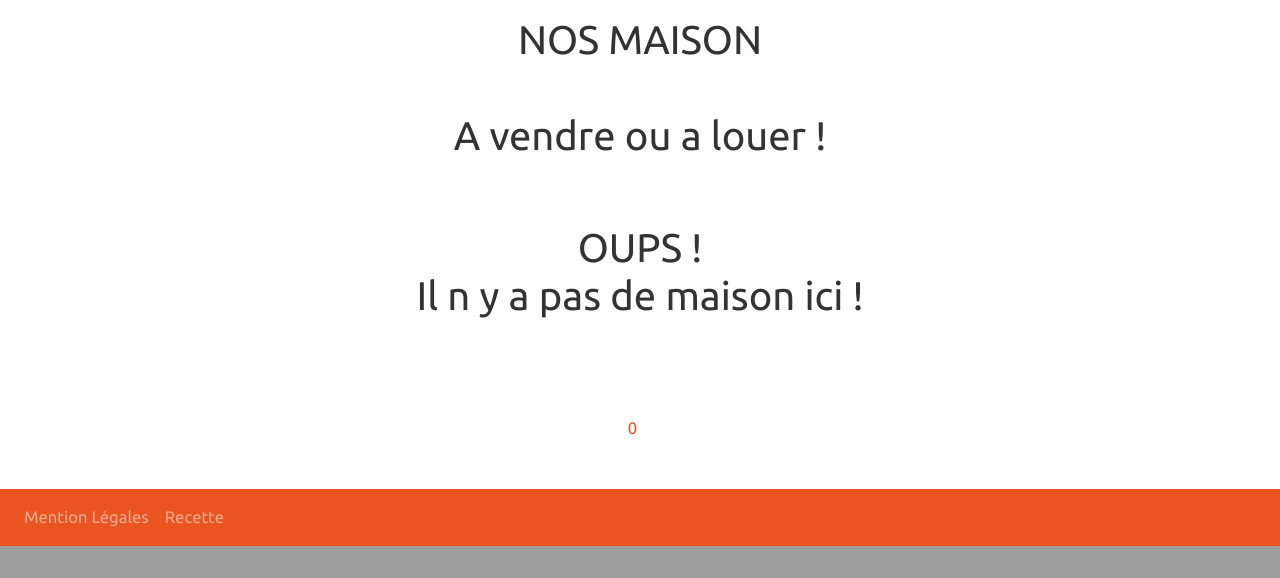
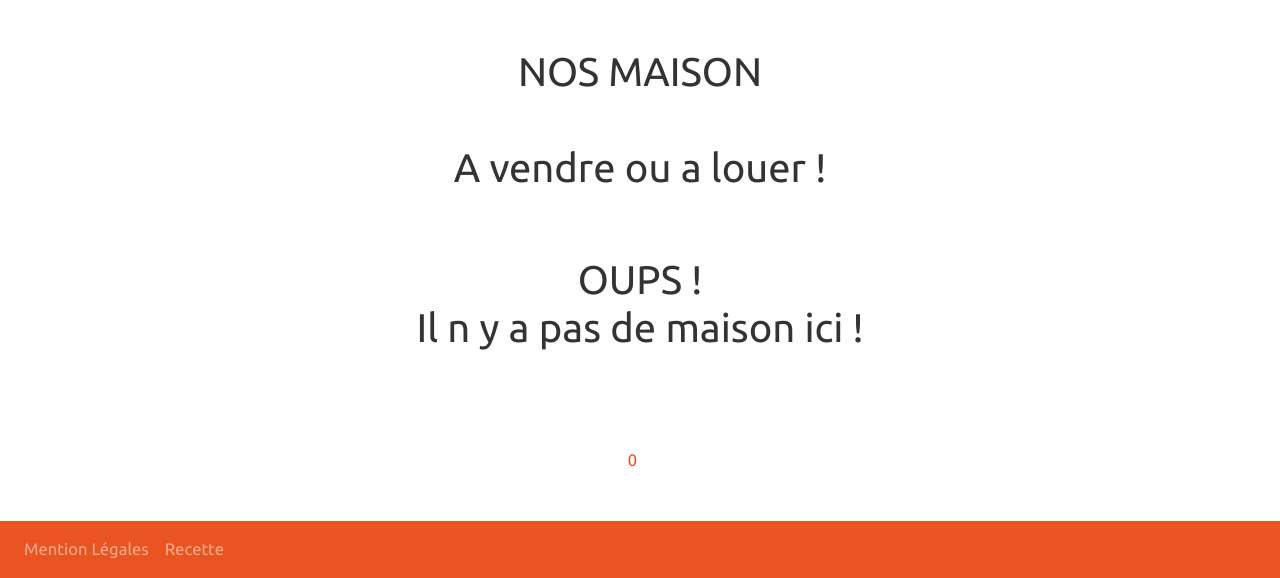
Before and after one commit to BobGizzmo/challengesymfony4, a Symfony app: template templates/house/index.html.twig in a window 1280 px wide. Shown: the part 697-1275 px from the top of the page. Before the commit the page ends 1243 px from the top, so only its background shows below. Run offline with Twig, Linux system fonts and the light colour scheme; the template is opened without the code that fills it, so the values that code supplies are empty; some libraries are stand-ins or nearby versions.

Commit message:
little corrections

```diff
--- a/templates/house/index.html.twig
+++ b/templates/house/index.html.twig
@@ -6,7 +6,7 @@
 {% endblock %}
 
 {% block body %}
-    <section class="container mt-3 mb-5">
+    <section class="container mt-3 mt-5 mb-5">
         <h1 class="text-center mb-5">NOS MAISON</h1>
 
         <h2 class="h1 text-center">A vendre ou a louer !</h2>
--- a/templates/site/mlegales.html.twig
+++ b/templates/site/mlegales.html.twig
@@ -3,7 +3,7 @@
 {% block title %}IMART Immo - Mentions-légales!{% endblock %}
 
 {% block body %}
-<div id="content" class="col-xs-12 col-sm-12 col-md-12 col-lg-12 no-padding push" style="padding: 0;">
+<div id="content" class="col-xs-12 col-sm-12 col-md-12 col-lg-12 no-padding push mt-5" style="padding: 0;">
           <div class="container" style="margin-bottom: 10%;">
 	<h1 class="text-center">MENTIONS LEGALES</h1>
 		<h2 class="text-center" style="margin-bottom: 100px;">Immo Lart Immobilier</h2>
```
